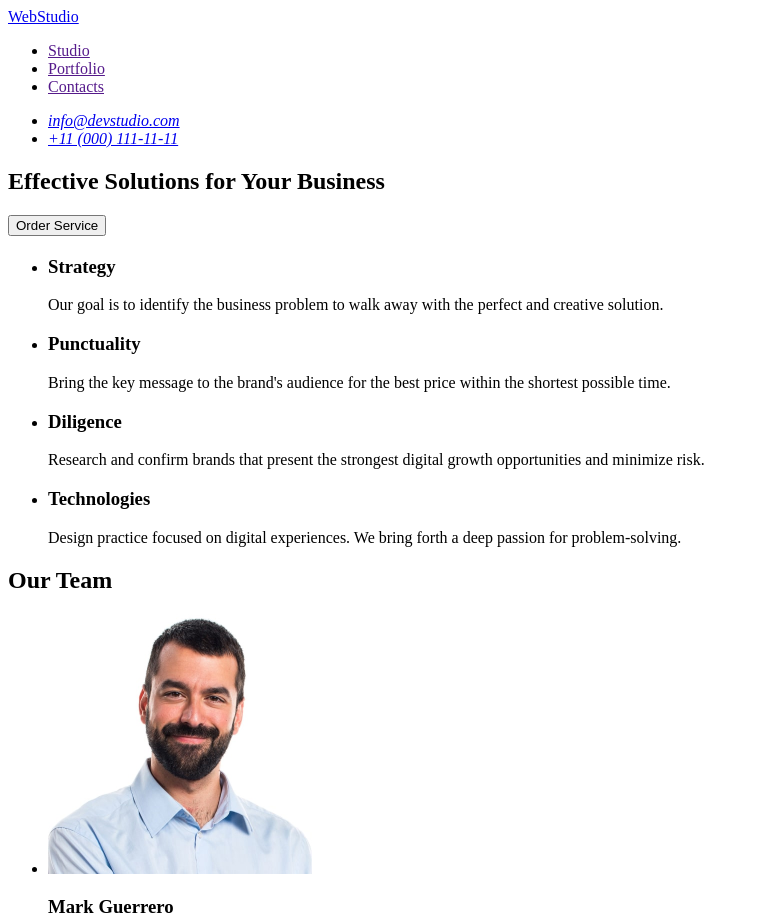
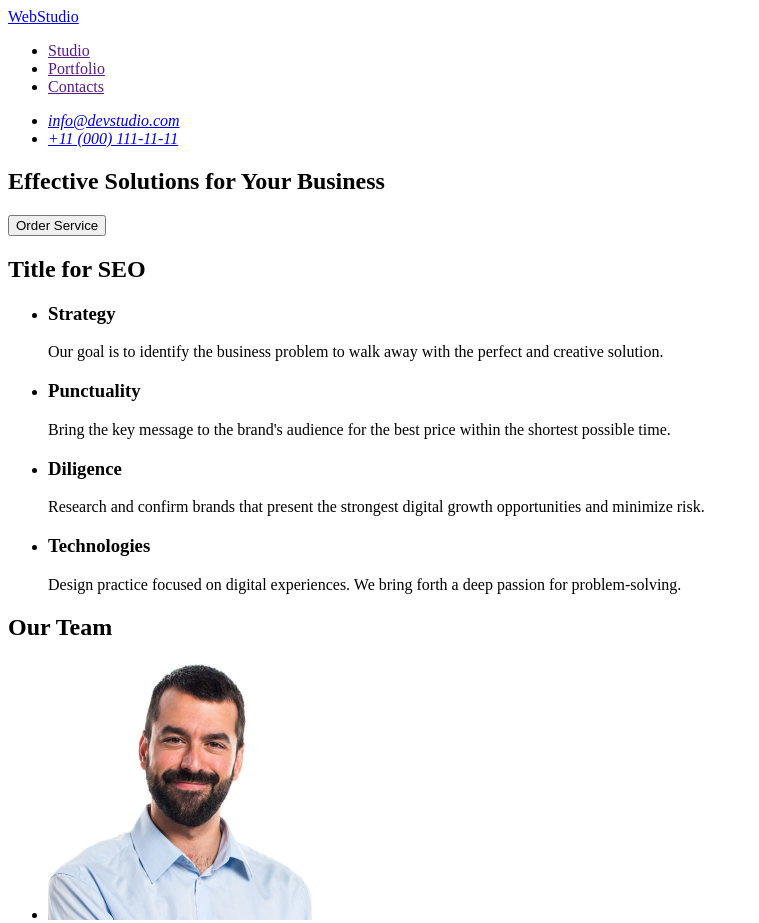
Before and after one commit to Sergey-8057/goit-markup-hw-01, a plain HTML site: page index.html in a window 1280 px wide. Shown: the top 923 px of the page, without its empty margins (0-759 px from the left). Drawn offline with Linux system fonts and the light colour scheme.

Commit message:
edit-4 html file

```diff
--- a/index.html
+++ b/index.html
@@ -45,7 +45,7 @@
         </section>
 
         <section>
-            <h2> </h2>
+            <h2>Title for SEO</h2>
             <ul>
                 <li>
                     <h3>Strategy</h3>
```
